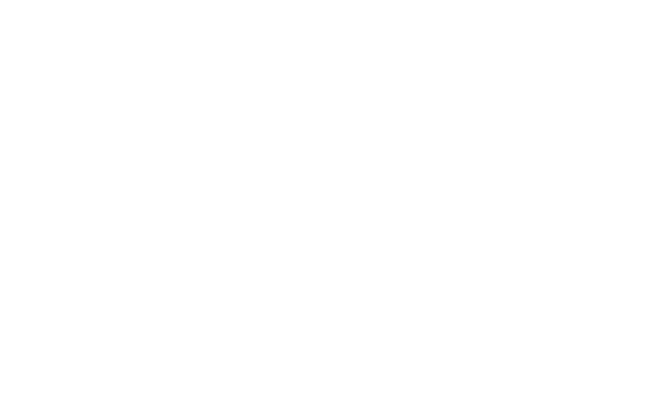
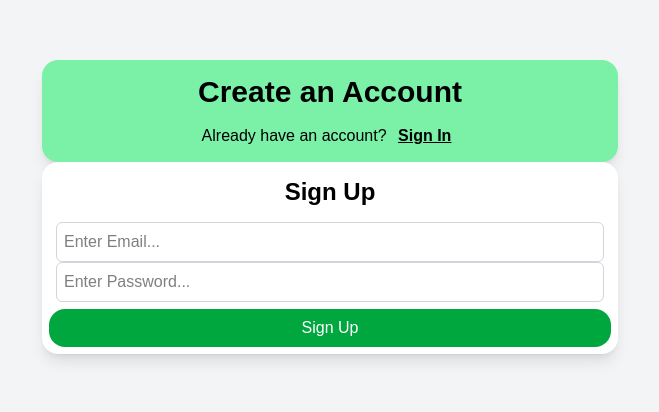
Before and after one commit to siphoPrince/ledder, a React (Vite) app in the folder ledder/: page /Register in a window 1280 px wide. Before the commit this address had no page. Shown: the part 214-626 px from the top of the page, without its empty margins (310-969 px from the left). Built offline with nearby package versions, Linux system fonts and the light colour scheme.

Commit message:
register implememtaion

```diff
--- a/ledder/app/login/login.jsx
+++ b/ledder/app/login/login.jsx
@@ -1,5 +1,7 @@
 import { useState } from "react";
 import axios from "axios";
+import { Link } from "react-router-dom";
+
 
 const Login = () => {
 const [email, setEmail] = useState("");
@@ -25,9 +27,11 @@
           <h2 className="text-2xl font-bold md:text-3xl">Welcome back Sipho!</h2>
           <span className="mt-2.5 block text-sm md:text-base">
             Don't have an account?{" "}
-            <a href="#" className="font-bold underline transition duration-300 hover:text-green-700">
+            <Link
+            to="/register"
+            className="font-bold underline transition duration-300 hover:text-green-700">
               Sign Up
-            </a>
+            </Link>
           </span>
         </div>
 
--- a/ledder/app/register/register.jsx
+++ b/ledder/app/register/register.jsx
@@ -0,0 +1,81 @@
+import { useState } from "react";
+import axios from "axios";
+import { Link } from "react-router-dom";
+
+const Register = () => {
+  const [email, setEmail] = useState("");
+  const [password, setPassword] = useState("");
+  const [message, setMessage] = useState("");
+
+  const handleSubmit = async (e) => {
+    e.preventDefault();
+
+    try {
+      const res = await axios.post(
+        "http://localhost:3000/api/auth/register",
+        { email, password },
+        { withCredentials: true }
+      );
+      setMessage(res.data.message);
+    } catch (err) {
+      setMessage(err.response?.data?.message || "Registration failed");
+    }
+  };
+
+  return (
+    <>
+      <div className="flex min-h-screen flex-col items-center justify-center bg-gray-100 p-4">
+        {/* Header Section */}
+        <div className="mb-8 w-full max-w-lg rounded-2xl bg-green-300 p-8 text-center text-black shadow-lg md:max-w-xl">
+          <h2 className="text-2xl font-bold md:text-3xl">Create an Account</h2>
+          <span className="mt-2.5 block text-sm md:text-base">
+            Already have an account?{" "}
+            <Link
+              to="/login"
+              className="font-bold underline transition duration-300 hover:text-green-700"
+            >
+              Sign In
+            </Link>
+          </span>
+        </div>
+
+        {/* Register Form */}
+        <form
+          onSubmit={handleSubmit}
+          className="w-full max-w-lg rounded-2xl bg-white p-8 shadow-lg md:max-w-xl"
+        >
+          <h1 className="mb-6 text-2xl font-bold text-center">Sign Up</h1>
+          <div className="space-y-4">
+            <input
+              type="email"
+              placeholder="Enter Email..."
+              value={email}
+              onChange={(e) => setEmail(e.target.value)}
+              className="w-full rounded-md border border-gray-300 p-2 focus:border-green-500 focus:outline-none focus:ring-1 focus:ring-green-500"
+              required
+            />
+            <input
+              type="password"
+              placeholder="Enter Password..."
+              value={password}
+              onChange={(e) => setPassword(e.target.value)}
+              className="w-full rounded-md border border-gray-300 p-2 focus:border-green-500 focus:outline-none focus:ring-1 focus:ring-green-500"
+              required
+            />
+          </div>
+          <button
+            type="submit"
+            className="mt-6 w-full rounded-2xl bg-green-600 p-2 cursor-pointer text-white transition duration-300 hover:bg-green-700"
+          >
+            Sign Up
+          </button>
+          {message && (
+            <p className="mt-4 text-center text-sm text-gray-600">{message}</p>
+          )}
+        </form>
+      </div>
+    </>
+  );
+};
+
+export default Register;
--- a/ledder/src/App.jsx
+++ b/ledder/src/App.jsx
@@ -9,6 +9,7 @@
 import { BrowserRouter as Router, Routes, Route } from 'react-router-dom'
 import Login from '../app/login/login'
 import DashBoard from '../app/pages/dashboard'
+import Register from '../app/register/register'
 
 
 
@@ -44,6 +45,7 @@
           element={<ApplicationForm onSubmit={AddApplication} />}/>
 
         <Route path='/Login' element={<Login/>}/>
+        <Route path='/Register' element={<Register/>}/>
 
         <Route path='/dashboard'
           element={<DashBoard />}/>
```
Also changed, not shown: 1 other file (tests, documents, lock files or other folders).
